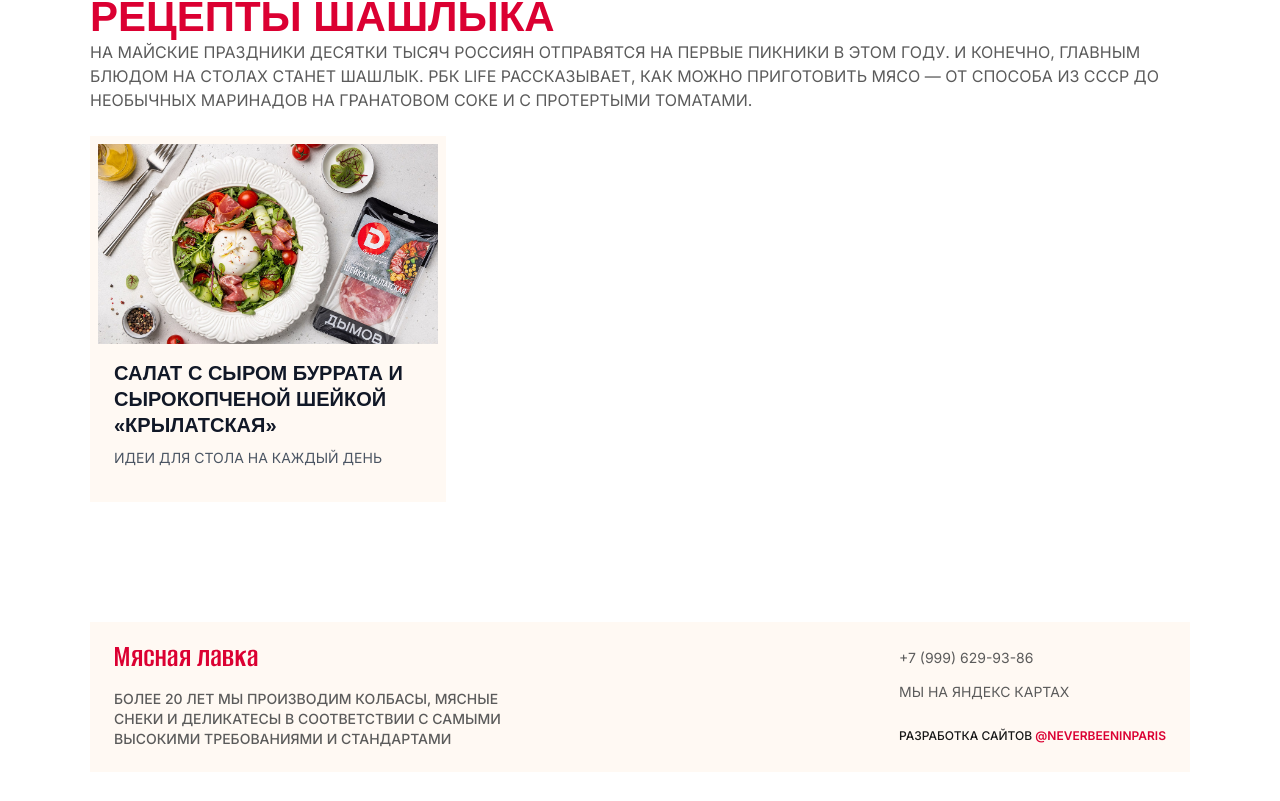
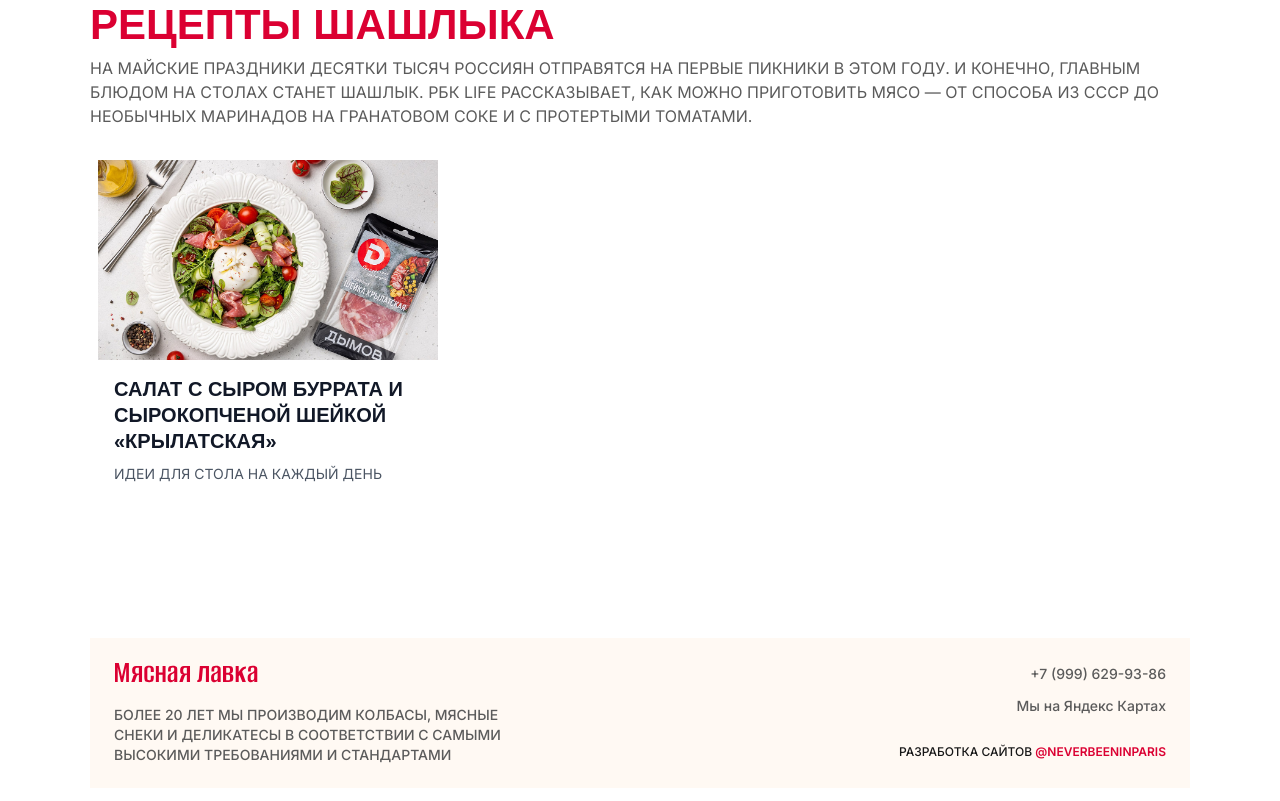
Before and after one commit to RedDash99/butcher-shop, a Next.js app: page / in a window 1280 px wide. Shown: the part 1245-2046 px from the top of the page. Built offline with nearby package versions, Linux system fonts and the light colour scheme; a web font is replaced by a local one.

Commit message:
Переименовал card-bg в block-bg, добавил класс link для стилизации ссылок

```diff
--- a/app/shared/components/footer/Footer.tsx
+++ b/app/shared/components/footer/Footer.tsx
@@ -30,9 +30,9 @@ export default function Footer() {
             </p>
           </div>
           <div className={styles.footer_right}>
-            <a className={styles.phone} href="tel:+79996299386">+7 (999) 629-93-86</a>
-            <a className={styles.maps} href="https://yandex.ru/maps/-/CTcm50yq">Мы на Яндекс Картах</a>
-            <p className={styles.author}>Разработка сайтов <a href="https://t.me/iNeverBeenInParistps://t.me:@NeverBeenInParis">@NeverBeenInParis</a></p>
+            <a className={`${styles.phone} link`} href="tel:+79996299386">+7 (999) 629-93-86</a>
+            <a className={`${styles.maps} link`} href="https://yandex.ru/maps/-/CTcm50yq">Мы на Яндекс Картах</a>
+            <p className={styles.author}>Разработка сайтов <a className="link" href="https://t.me/iNeverBeenInParistps://t.me:@NeverBeenInParis">@NeverBeenInParis</a></p>
           </div>
         </div>
       </Container>
--- a/app/shared/components/footer/footer.module.css
+++ b/app/shared/components/footer/footer.module.css
@@ -6,7 +6,7 @@
 .footer_inner {
     padding: 24px;
     margin-bottom: 1.5rem;
-    background-color: var(--card-bg-clr);
+    background-color: var(--block-bg-clr);
     display: flex;
     justify-content: space-between;
 }
@@ -21,13 +21,21 @@
 }
 
 .footer_right {
-    display: grid;
+    display: flex;
+    flex-direction: column;
+    align-items: flex-end;
+    row-gap: 8px;
 }
 
 .phone,
 .maps {
     font-size: 14px;
+    font-weight: 500;
     color: var(--secondary-text-clr);
+}
+
+.maps {
+    text-transform: none;
 }
 
 .author {
--- a/app/shared/components/header/Header.tsx
+++ b/app/shared/components/header/Header.tsx
@@ -25,19 +25,19 @@ export default function Header() {
                 </Link>
                 <nav className={styles.nav}>
                     <ul className={styles.nav_list}>
-                        <li className={styles.list_item}>
-                            <Link className={styles.list_link} href="/products">Продукция</Link>
+                        <li className={`${styles.list_item} link`}>
+                            <Link className={styles.list_link} href="/catalog">Продукция</Link>
                         </li>
-                        <li className={styles.list_item}>
+                        <li className={`${styles.list_item} link`}>
                             <Link className={styles.list_link} href="/contacts">Контакты</Link>
                         </li>
-                        <li className={styles.list_item}>
+                        <li className={`${styles.list_item} link`}>
                             <Link className={styles.list_link} href="/recipes">Рецепты</Link>
                         </li>
                     </ul>
                 </nav>
                 <div className={styles.phone}>
-                    <a href="tel:+79996299386" className={styles.phone_link}>+7 (999) 629-93-86</a>
+                    <a href="tel:+79996299386" className={`${styles.phone_link} link`}>+7 (999) 629-93-86</a>
                 </div>
             </div>
         </Container>
--- a/app/shared/components/header/header.module.css
+++ b/app/shared/components/header/header.module.css
@@ -12,7 +12,7 @@
     z-index: 10;
 
     border-radius: var(--pill);
-    background-color: var(--card-bg-clr);
+    background-color: var(--block-bg-clr);
     box-shadow: 0 4px 5px 1px rgba(39, 38, 37, 0.12);
 }
 
@@ -50,19 +50,9 @@
     font-size: 14px;
     font-weight: 600;
     color: #484848;
-    transition: opacity 0.15s var(--apple-bezier);
-}
-
-.list_link:hover {
-    opacity: 0.75;
 }
 
 .phone_link {
     font-weight: 600;
     color: #484848;
-    transition: opacity 0.15s var(--apple-bezier);
 }
-
-.phone_link:hover {
-    opacity: 0.75;
-}
--- a/app/styles/globals.css
+++ b/app/styles/globals.css
@@ -6,8 +6,8 @@
   --accent-red-clr: #DB0032;
   --primary-text-clr: #262626;
   --secondary-text-clr: #5B5B5B;
-  --card-bg-clr: #FFF9F3;
-  --card-bg-clr-hover: #FFEAD4;
+  --block-bg-clr: #FFF9F3;
+  --block-bg-clr-hover: #FFEAD4;
 
   /* ==== UTILS ==== */
   --container-gutter: 1rem;
@@ -49,6 +49,7 @@ body {
   font-family: var(--font-inter), Arial, Helvetica, sans-serif;
   -webkit-font-smoothing: antialiased;
   -moz-osx-font-smoothing: grayscale;
+  font-size: 14px;
   line-height: 150%;
   text-transform: uppercase;
   min-height: 100%;
@@ -69,8 +70,35 @@ a {
   text-decoration: none;
 }
 
+.link {
+  position: relative;
+}
+
+.link::after {
+  content: '';
+  position: absolute;
+  bottom: 0;
+  left: 0;
+  width: 100%;
+  height: 2px;
+  opacity: 0;
+  background-color: currentColor;
+  transition-property: color, transform, opacity;
+  transition-duration:  0.6s;
+  transition-timing-function: var(--agency-bezier);
+}
+
+@media (hover: hover) {
+  .link:hover::after {
+    opacity: 1;
+    transform: translateY(3px);
+  }
+}
+
 button {
   cursor: pointer;
+  border: none;
+  background-color: transparent;
 }
 
 h1,
@@ -94,6 +122,12 @@ section:last-child {
   font-size: 42px;
   font-weight: 600;
   line-height: 110%;
+  margin-bottom: 8px;
+}
+
+.section-description {
+  font-weight: 500;
+  line-height: 135%;
 }
 
 img {
@@ -112,3 +146,9 @@ ul {
   flex-direction: column;
   flex: 1;
 }
+
+@media (min-width: 1280px) {
+  body {
+    font-size: 16px;
+  }
+}
```
